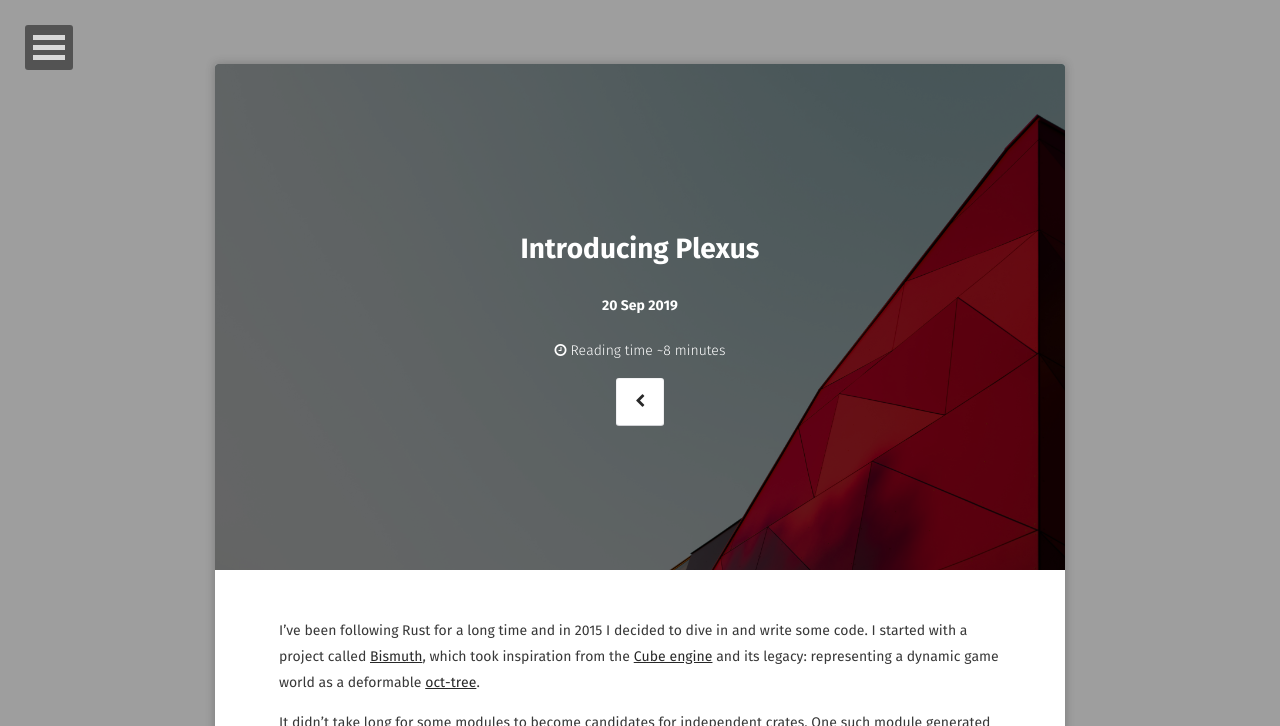
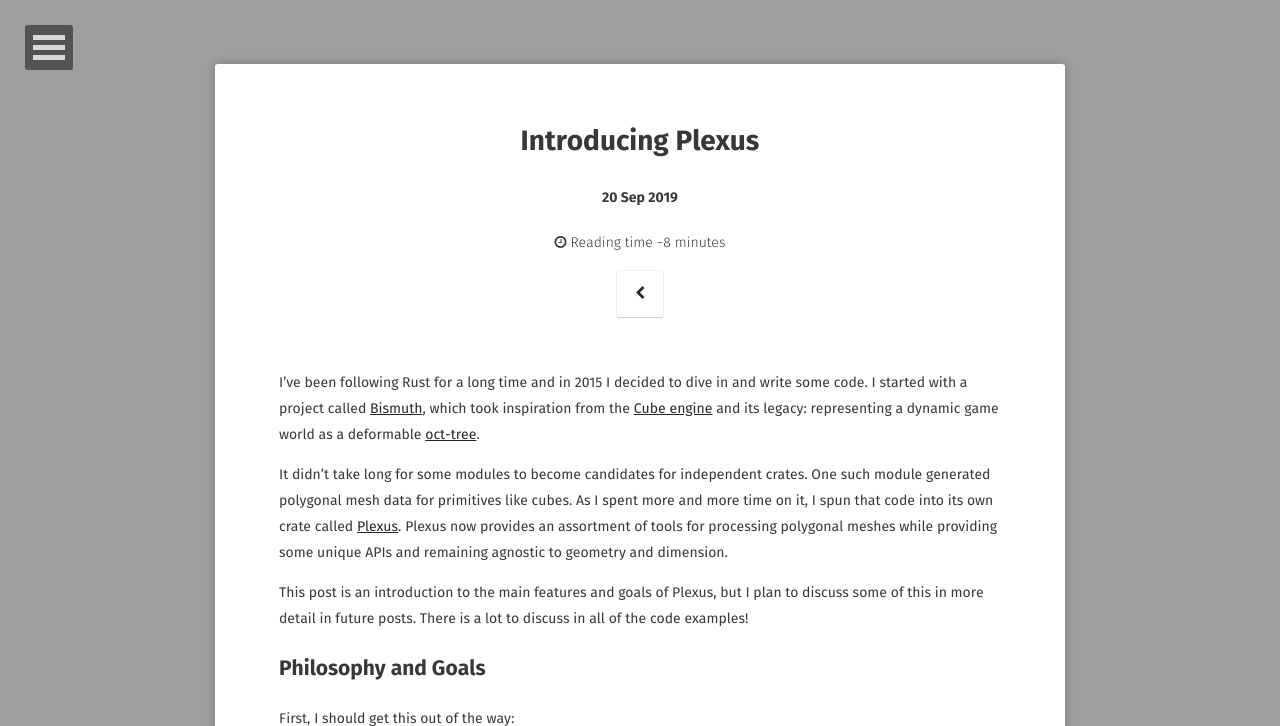
Before and after one commit to olson-sean-k/olson-sean-k.github.io, a Jekyll site: the page built from _posts/2019-09-20-introducing-plexus.md, in a window 1280 px wide. Shown: the top 726 px of the page. Built offline with Jekyll 4.4.1, drawn with Linux system fonts in a browser that asks for light colours; some web fonts are replaced; grey boxes are pictures that could not be loaded.

Commit message:
Remove feature image from post.

```diff
--- a/_posts/2019-09-20-introducing-plexus.md
+++ b/_posts/2019-09-20-introducing-plexus.md
@@ -7,7 +7,6 @@ tag:
   - mesh
   - plexus
   - rust
-feature: assets/img/features/introducing-plexus.jpg
 comments: false
 published: true
 ---
```
Also changed, not shown: assets/img/features/introducing-plexus.jpg (deleted).
